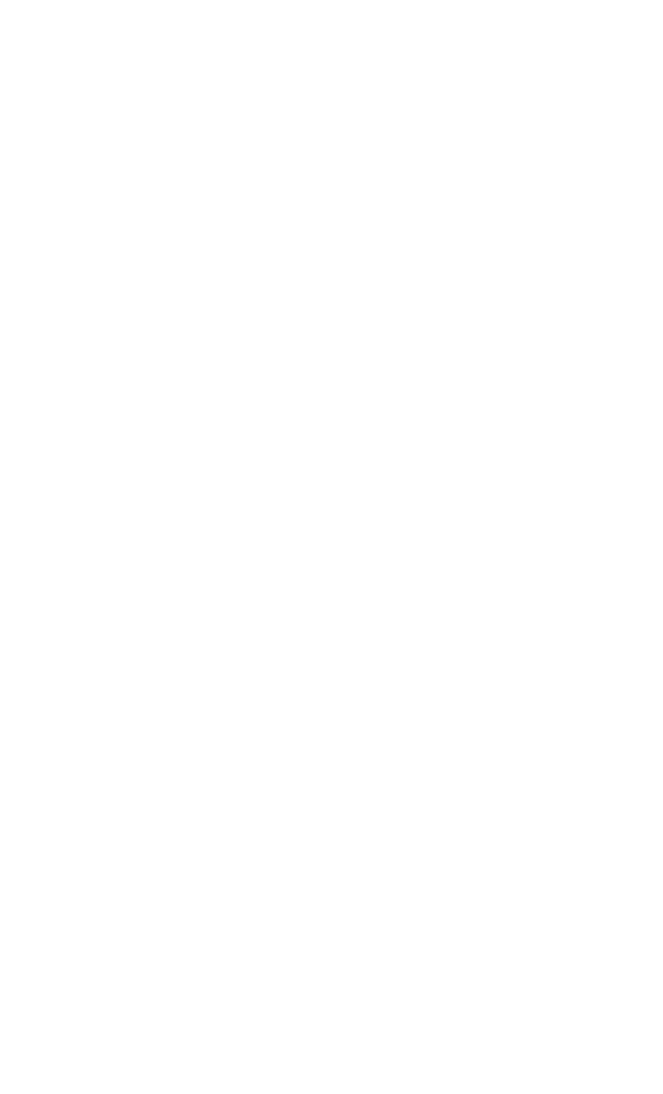
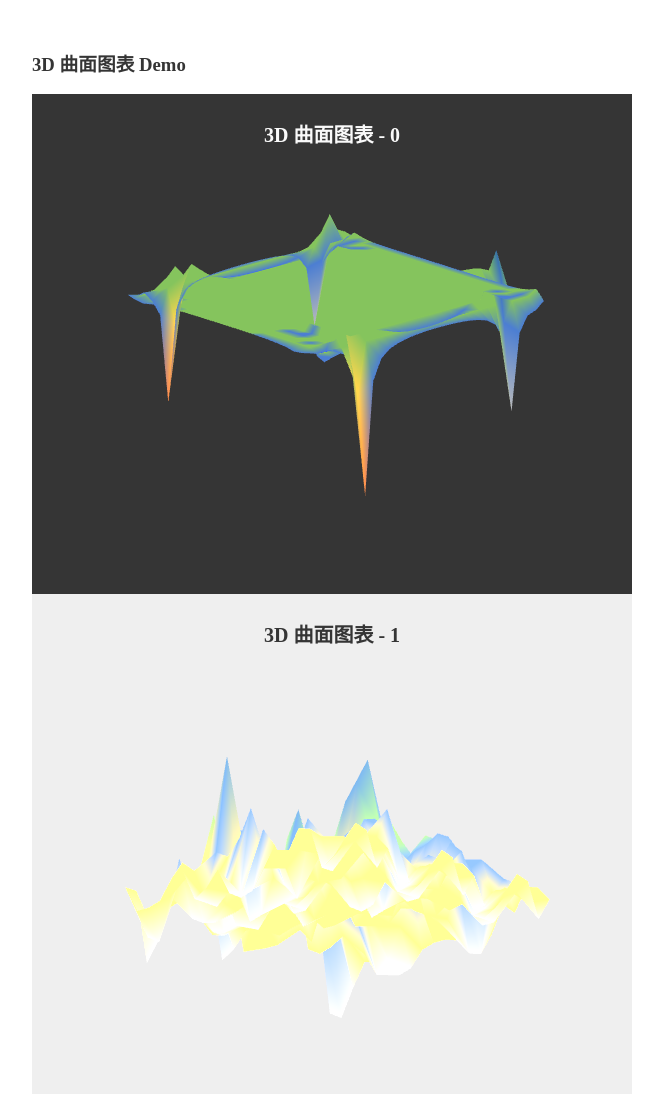
Before and after one commit to jinleili/GL-SurfacePlot, a website built with webpack: page test/demo.html in a window 1280 px wide. Shown: the whole page, without its empty margins (308-971 px from the left). Before the commit the page ends 800 px from the top, so only its background shows below. Built offline with nearby package versions, Linux system fonts and the light colour scheme.

Commit message:
修改测试用例

```diff
--- a/bin/surfacechart.js
+++ b/bin/surfacechart.js
@@ -71,40 +71,39 @@
 
 	var _SCSurface = __webpack_require__(4);
 
-	var _shaders = __webpack_require__(5);
+	var _SCDomElement = __webpack_require__(5);
 
-	var _WebGLRenderer = __webpack_require__(6);
+	var _shaders = __webpack_require__(6);
 
-	var _Matrix = __webpack_require__(8);
+	var _WebGLRenderer = __webpack_require__(7);
+
+	var _Matrix = __webpack_require__(9);
 
 	function _classCallCheck(instance, Constructor) { if (!(instance instanceof Constructor)) { throw new TypeError("Cannot call a class as a function"); } }
 
 	var SurfaceChart = exports.SurfaceChart = function () {
-	    function SurfaceChart(dataArr) {
-	        var width = arguments.length <= 1 || arguments[1] === undefined ? 600 : arguments[1];
-	        var height = arguments.length <= 2 || arguments[2] === undefined ? 500 : arguments[2];
-
+	    function SurfaceChart(dataArr, params) {
 	        _classCallCheck(this, SurfaceChart);
 
 	        this.paddingLR = 50;
 	        this.paddingTop = 50;
 	        this.paddingBottom = 50;
 
-	        if (width < 300 || height < 200) {
+	        if (params.width < 300 || params.height < 200) {
 	            throw new Error('SurfaceChart 绘制区域的宽不能小于 300, 高不能小于 200');
 	        }
 	        if (!dataArr || dataArr.length === 0) {
 	            throw new Error('SurfaceChart 需要有效数组做为初始化参数');
 	        }
 
-	        this.renderer = new _WebGLRenderer.WebGLRenderer('surfacechart', width, height);
-	        this.renderer.canvas.style.webkitTapHighlightColor = 'rgba(0, 0, 0, 0)';
-	        this.renderer.canvas.style.margin = '0px';
-	        this.domElement = this.renderer.canvas;
+	        this.renderer = new _WebGLRenderer.WebGLRenderer();
+	        this.renderer.setStyle(params.width, params.height, 'margin:0px; position:absolute; z-index:10');
 	        this.gl = this.renderer.gl;
-
 	        this.width = this.renderer.canvasWidth;
 	        this.height = this.renderer.canvasHeight;
+
+	        this.domElement = new _SCDomElement.SCDomElement(params).panel;
+	        this.domElement.appendChild(this.renderer.canvas);
 
 	        this.dataSource = new _SCDataSource.SCDataSource(dataArr, this.width - this.paddingLR * 2, this.height - this.paddingBottom - this.paddingTop);
 
@@ -156,7 +155,7 @@
 	    }, {
 	        key: 'draw',
 	        value: function draw() {
-	            this.gl.clearColor(0.25, 0.25, 0.25, 1.0);
+	            this.gl.clearColor(0.0, 0.0, 0.0, 0.0);
 	            this.gl.disable(this.gl.DEPTH_TEST);
 	            this.gl.clear(this.gl.COLOR_BUFFER_BIT);
 	            this.gl.viewport(0, 0, this.renderer.canvasWidth, this.renderer.canvasHeight);
@@ -343,7 +342,6 @@
 	        value: function _calculateScaleLabel() {
 	            var distance = Math.abs(this.maxValue - this.minValue);
 	            this.surfaceOffsetY = this.minValue + distance / 2.0;
-	            console.log("surfaceOffsetY: ", this.surfaceOffsetY);
 	            //为了图形美观,坐标上的刻度值应该做一定的舍入
 	            var gap = distance / (this.referenceLineCount - 1).toFixed(2);
 	            gap = this._calculateGap(gap, 1);
@@ -460,7 +458,7 @@
 	        this.vertices = dataSource.vertices;
 	        this.colorList = dataSource.colors;
 	        this.indices = dataSource.indices;
-	        console.log(this.vertices, this.colorList, this.indices);
+	        // console.log(this.vertices, this.colorList, this.indices);
 	        // this.vertices = [0.0,0.0, 0.2,  50.0, 0.0, 0.2,  50.0, 50.0, 0.2];
 	        // this.indices = [0, 1, 2];
 	        // this.colorList = [1.0, 0.0, 0.0,  1.0, 0.0, 0.0,   1.0, 0.0, 0.0];
@@ -505,6 +503,68 @@
 
 /***/ },
 /* 5 */
+/***/ function(module, exports, __webpack_require__) {
+
+	'use strict';
+
+	Object.defineProperty(exports, "__esModule", {
+	    value: true
+	});
+	exports.SCDomElement = undefined;
+
+	var _createClass = function () { function defineProperties(target, props) { for (var i = 0; i < props.length; i++) { var descriptor = props[i]; descriptor.enumerable = descriptor.enumerable || false; descriptor.configurable = true; if ("value" in descriptor) descriptor.writable = true; Object.defineProperty(target, descriptor.key, descriptor); } } return function (Constructor, protoProps, staticProps) { if (protoProps) defineProperties(Constructor.prototype, protoProps); if (staticProps) defineProperties(Constructor, staticProps); return Constructor; }; }(); /**
+	                                                                                                                                                                                                                                                                                                                                                                                                                                                                                                                                                                                      * Created by grenlight on 16/3/21.
+	                                                                                                                                                                                                                                                                                                                                                                                                                                                                                                                                                                                      */
+
+	var _Color = __webpack_require__(3);
+
+	function _classCallCheck(instance, Constructor) { if (!(instance instanceof Constructor)) { throw new TypeError("Cannot call a class as a function"); } }
+
+	var SCDomElement = exports.SCDomElement = function () {
+	    function SCDomElement(params) {
+	        _classCallCheck(this, SCDomElement);
+
+	        this.width = params.width;
+	        this.height = params.height;
+	        this.title = params.title;
+	        this.fontColor = params.fontColor ? params.fontColor : 0xfafafa;
+	        this.backgroundColor = params.backgroundColor ? params.backgroundColor : 0x353535;
+
+	        this.panel = this.createPanel();
+
+	        if (this.title) {
+	            this.createTitle();
+	        }
+	    }
+
+	    _createClass(SCDomElement, [{
+	        key: 'createPanel',
+	        value: function createPanel() {
+	            var style = 'position:relative;display:block; padding:0px; margin: 0px;  -webkit-tap-highlight-color:rgba(0, 0, 0, 0); -webkit-user-select: none; user-select: none; width:' + this.width + 'px; ' + 'height:' + this.height + 'px; color: ' + this.fontColor + '; background-color:' + this.backgroundColor;
+	            return this.createElement('div', style);
+	        }
+	    }, {
+	        key: 'createTitle',
+	        value: function createTitle() {
+	            var style = 'position:absolute; left:0px; top: 5px; font-size: 20px; font-style:bold;  width:' + this.width + 'px; ' + 'height:30px; text-align: center; z-index: 0';
+	            var titleElement = this.createElement('h3', style);
+	            titleElement.innerHTML = this.title;
+	            this.panel.appendChild(titleElement);
+	        }
+	    }, {
+	        key: 'createElement',
+	        value: function createElement(elementType, styleStr) {
+	            var ele = document.createElement(elementType);
+	            ele.setAttribute('style', styleStr);
+	            return ele;
+	        }
+	    }]);
+
+	    return SCDomElement;
+	}();
+
+/***/ },
+/* 6 */
 /***/ function(module, exports) {
 
 	"use strict";
@@ -521,7 +581,7 @@
 	var pixelFS = exports.pixelFS = "\nprecision mediump float;\n\nvarying vec3 color;\n\nvoid main(void) {\n  gl_FragColor = vec4(color, 0.6);\n  // gl_FragColor = vec4(1.0, 0.0, 0.0, 0.6);\n}\n";
 
 /***/ },
-/* 6 */
+/* 7 */
 /***/ function(module, exports, __webpack_require__) {
 
 	'use strict';
@@ -536,7 +596,7 @@
 	                                                                                                                                                                                                                                                                                                                                                                                                                                                                                                                                                                                      */
 
 
-	var _GLUtils = __webpack_require__(7);
+	var _GLUtils = __webpack_require__(8);
 
 	var GLUtils = _interopRequireWildcard(_GLUtils);
 
@@ -562,7 +622,7 @@
 
 	        if (this.canvas === null) {
 	            this.canvas = document.createElement('canvas');
-	            this.canvas.setAttribute('id', elementId);
+	            // this.canvas.setAttribute('id', elementId);
 	            document.body.appendChild(this.canvas);
 	        }
 	        this.gl = this.getGLContext();
@@ -598,8 +658,10 @@
 	                this.canvas.style.width = width + 'px';
 	                this.canvas.style.height = height + 'px';
 	            } else {
-	                this.canvas.setAttribute('style', 'width:' + width + 'px; height: ' + height + 'px; ' + otherStyleStr);
+	                this.canvas.setAttribute('style', 'width:' + width + 'px; height: ' + height + 'px; ' + otherStyleStr + ';');
 	            }
+	            this.canvas.style.webkitTapHighlightColor = 'rgba(0, 0, 0, 0)';
+
 	            this.centerX = this.canvasWidth / 2.0;
 	            this.centerY = this.canvasHeight / 2.0;
 	        }
@@ -622,7 +684,7 @@
 	}();
 
 /***/ },
-/* 7 */
+/* 8 */
 /***/ function(module, exports) {
 
 	'use strict';
@@ -741,7 +803,7 @@
 	}
 
 /***/ },
-/* 8 */
+/* 9 */
 /***/ function(module, exports) {
 
 	"use strict";
--- /dev/null
+++ b/src/SCDomElement.js
@@ -0,0 +1,39 @@
+/**
+ * Created by grenlight on 16/3/21.
+ */
+
+import {Color} from './webgl/utils/Color.js';
+
+export class  SCDomElement {
+    constructor(params) {
+        this.width = params.width;
+        this.height = params.height;
+        this.title = params.title;
+        this.fontColor = params.fontColor ? params.fontColor : 0xfafafa;
+        this.backgroundColor = params.backgroundColor ? params.backgroundColor : 0x353535;
+
+        this.panel = this.createPanel();
+
+        if (this.title) {
+            this.createTitle();
+        }
+    }
+
+    createPanel() {
+        let style = 'position:relative;display:block; padding:0px; margin: 0px;  -webkit-tap-highlight-color:rgba(0, 0, 0, 0); -webkit-user-select: none; user-select: none; width:' + this.width + 'px; ' + 'height:' + this.height + 'px; color: ' + this.fontColor +'; background-color:'+ this.backgroundColor;
+        return this.createElement('div', style);
+    }
+
+    createTitle() {
+        let style = 'position:absolute; left:0px; top: 5px; font-size: 20px; font-style:bold;  width:' + this.width + 'px; ' + 'height:30px; text-align: center; z-index: 0';
+        let titleElement = this.createElement('h3', style);
+        titleElement.innerHTML = this.title;
+        this.panel.appendChild(titleElement);
+    }
+
+    createElement(elementType, styleStr) {
+        let ele = document.createElement(elementType);
+        ele.setAttribute('style', styleStr);
+        return ele;
+    }
+}
--- a/src/SurfaceChart.js
+++ b/src/SurfaceChart.js
@@ -4,31 +4,33 @@
 
 import { SCDataSource } from './SCDataSource.js';
 import { SCSurface } from './SCSurface.js';
+import { SCDomElement } from './SCDomElement.js';
+
 import { pixelVS, pixelFS } from './webgl/shaders/shaders.js';
 import { WebGLRenderer } from './webgl/WebGLRenderer.js';
 import { Matrix4 } from './webgl/math/Matrix4.js';
 
 export class SurfaceChart {
-    constructor(dataArr,  width = 600, height = 500) {
+    constructor(dataArr,  params) {
         this.paddingLR = 50;
         this.paddingTop = 50;
         this.paddingBottom = 50;
 
-        if (width < 300 || height < 200) {
+        if (params.width < 300 || params.height < 200) {
             throw new Error('SurfaceChart 绘制区域的宽不能小于 300, 高不能小于 200');
         }
         if (!dataArr || dataArr.length === 0) {
             throw new Error('SurfaceChart 需要有效数组做为初始化参数');
         }
 
-        this.renderer = new WebGLRenderer('surfacechart', width, height);
-        this.renderer.canvas.style.webkitTapHighlightColor = 'rgba(0, 0, 0, 0)';
-        this.renderer.canvas.style.margin = '0px';
-        this.domElement = this.renderer.canvas;
+        this.renderer = new WebGLRenderer();
+        this.renderer.setStyle( params.width, params.height, `margin:0px; position:absolute; z-index:10`);
         this.gl = this.renderer.gl;
-
         this.width = this.renderer.canvasWidth;
         this.height = this.renderer.canvasHeight;
+
+        this.domElement = (new SCDomElement(params)).panel;
+        this.domElement.appendChild(this.renderer.canvas);
 
         this.dataSource = new SCDataSource(dataArr, this.width - this.paddingLR*2, this.height - this.paddingBottom - this.paddingTop);
 
@@ -73,7 +75,7 @@ export class SurfaceChart {
      * 绘制笔触
      */
     draw() {
-        this.gl.clearColor(0.25, 0.25, 0.25, 1.0);
+        this.gl.clearColor(0.0, 0.0, 0.0, 0.0);
         this.gl.disable(this.gl.DEPTH_TEST);
         this.gl.clear(this.gl.COLOR_BUFFER_BIT);
         this.gl.viewport(0, 0, this.renderer.canvasWidth, this.renderer.canvasHeight);
--- a/src/webgl/WebGLRenderer.js
+++ b/src/webgl/WebGLRenderer.js
@@ -15,7 +15,7 @@ export class WebGLRenderer {
 
         if (this.canvas === null) {
             this.canvas = document.createElement('canvas');
-            this.canvas.setAttribute('id', elementId);
+            // this.canvas.setAttribute('id', elementId);
             document.body.appendChild(this.canvas);
         }
         this.gl = this.getGLContext();
@@ -45,8 +45,10 @@ export class WebGLRenderer {
             this.canvas.style.width = width + 'px';
             this.canvas.style.height = height+ 'px';
         } else {
-            this.canvas.setAttribute('style', `width:${width}px; height: ${height}px; ${otherStyleStr}`);
+            this.canvas.setAttribute('style', `width:${width}px; height: ${height}px; ${otherStyleStr};`);
         }
+        this.canvas.style.webkitTapHighlightColor = 'rgba(0, 0, 0, 0)';
+
         this.centerX = this.canvasWidth / 2.0;
         this.centerY = this.canvasHeight / 2.0;
     }
--- a/test/demo.html
+++ b/test/demo.html
@@ -3,22 +3,34 @@
 <head>
     <meta charset="UTF-8">
     <title>3D 曲面图表 Demo</title>
+    <style>
+        #root {
+            position: absolute;
+            top: 30px;
+            left: 50%;
+            transform: translate(-50%, 0);
+            color: #353535;
+        }
+    </style>
 </head>
 <body>
+<div id="root">
+    <h3> 3D 曲面图表 Demo </h3>
+    <div id="surfaceChart_Container" style="display: block; width:600px; height: 500px;">
 
-<div id="surfaceChart_Container" style="display: block; width:400px; height: 400px;">
-
+    </div>
 </div>
 
 <script type="text/javascript" src="../bin/surfacechart.js"></script>
 <script type="text/javascript">
-   function  request(url, completion) {
+   function  request(url, colCount, completion) {
        var xhr = new XMLHttpRequest();
        xhr.overrideMimeType("text/plain; charset=utf-8");
         xhr.onreadystatechange = function() {
             if (this.readyState === this.DONE) {
                 if (this.status === 200 || this.status === 0) {
-                    completion(this.responseText);
+                    var arr = parseResponseText(this.responseText, colCount);
+                    completion(arr);
                 }
             }
         }
@@ -26,17 +38,8 @@
         xhr.send();
     };
 
-//   var dataURL = './data0.txt';
-//   var colCount = 28;
-//
-//   var dataURL = './data1.txt';
-//   var colCount = 20;
-
-   var dataURL = './data2.txt';
-   var colCount = 20;
-
-   request(dataURL, function(dataStr) {
-        //将空白,换行符都替换成逗号,然后分割成数组
+   function parseResponseText(dataStr, colCount) {
+       //将空白,换行符都替换成逗号,然后分割成数组
        var newStr = dataStr.replace(/\s/g, ',');
        var arr = newStr.split(',');
 
@@ -55,26 +58,52 @@
            rowArr.push(arr[i]);
        }
        newArr.push(rowArr.slice(0));
+       return newArr;
+   }
 
-       var chartWidth = 600;
-       var chartHeight = 500;
+//   var dataURL = './data0.txt';
+//   var colCount = 28;
+//
+//   var dataURL = './data1.txt';
+//   var colCount = 20;
 
+   var dataURL = './data2.txt';
+   var colCount = 20;
+
+   var container = document.getElementById('surfaceChart_Container');
+
+   request('./data0.txt', 28, function(arr) {
        // 下边 "可选参数" 的意思是指: 如果不想指定这个字段的信息, 就在 params 里删除这个字段
        var params = {
            width: 600,  // 必设参数,  图表在屏幕上的宽度
            height: 500, // 必设参数,  一般高度要设置得比宽度小,图表会显得比较漂亮
            title: '3D 曲面图表 - 0', // 可选参数, 图表的名称, 默认为空
-           fontColor: 0xfafafa, // 可选参数, 图表上文字的颜色, 默认为0xfafafa
-           backgroundColor: 0x353535, // 可选参数, 图表背景颜色, 默认为 0x353535
-           surfaceColors:  [0x215c91,  0x70af48, 0x3769bd, 0xfec536, 0xa5a5a5, 0xf27934, 0x6aa3d9] // 可选参数, 曲面顶点颜色,如果要指定, 数组长度至少为 7 位.
+           fontColor: '#fafafa', // 可选参数, 图表上文字的颜色, 默认为0xfafafa
+           backgroundColor: '#353535', // 可选参数, 图表背景颜色, 默认为 0x353535
+           surfaceColors:  ['0x215c91',  '0x70af48', '0x3769bd', '0xfec536', '0xa5a5a5', '0xf27934', '0x6aa3d9'] // 可选参数, 曲面顶点颜色,如果要指定, 数组长度至少为 7 位.
        };
        // 生成图表实例
-       var chart = new SurfaceChart(newArr, params);
+       var chart = new SurfaceChart(arr, params);
+       // 将曲面图显示到网页
+       container.appendChild(chart.domElement);
 
-       // 将曲面图显示到网页
-       var container = document.getElementById('surfaceChart_Container');
-       container.appendChild(chart.domElement);
+       addAnotherChart();
    });
+
+   function addAnotherChart() {
+       request('./data1.txt', 20, function(arr) {
+           var params = {
+               width: 600,
+               height: 500,
+               title: '3D 曲面图表 - 1',
+               fontColor: '#353535',
+               backgroundColor: '#efefef',
+               surfaceColors:  ['#9fbadb',  '#7ca5d3', '#5296d3', '#4180b7', '#4179ab', '#215c91', '#3769bd']
+           };
+           var chart = new SurfaceChart(arr, params);
+           container.appendChild(chart.domElement);
+       });
+   }
 </script>
 
 </body>
```
Also changed, not shown: webpack.config.js (+17 -3 lines), README.md, bin/surfacechart.min.js (added).
